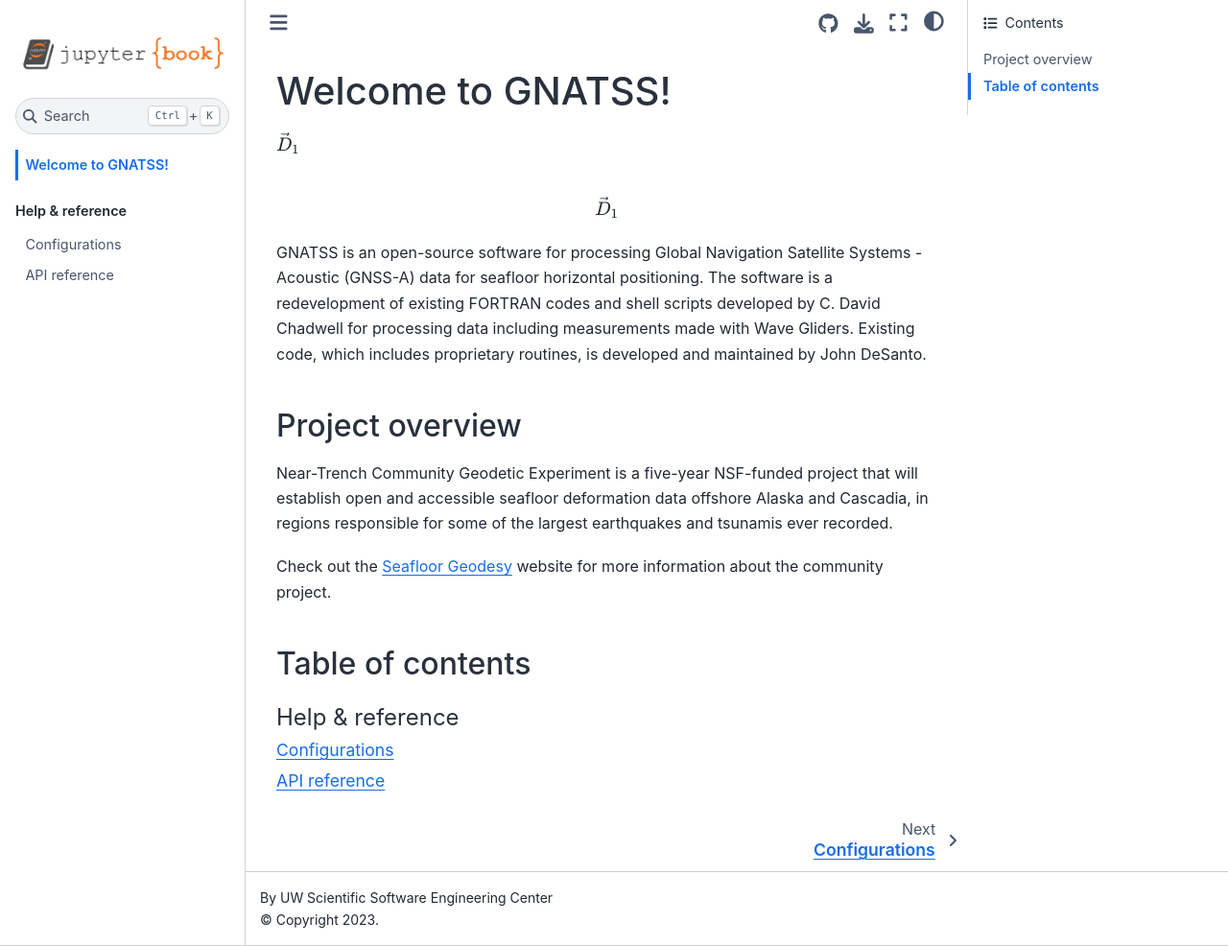
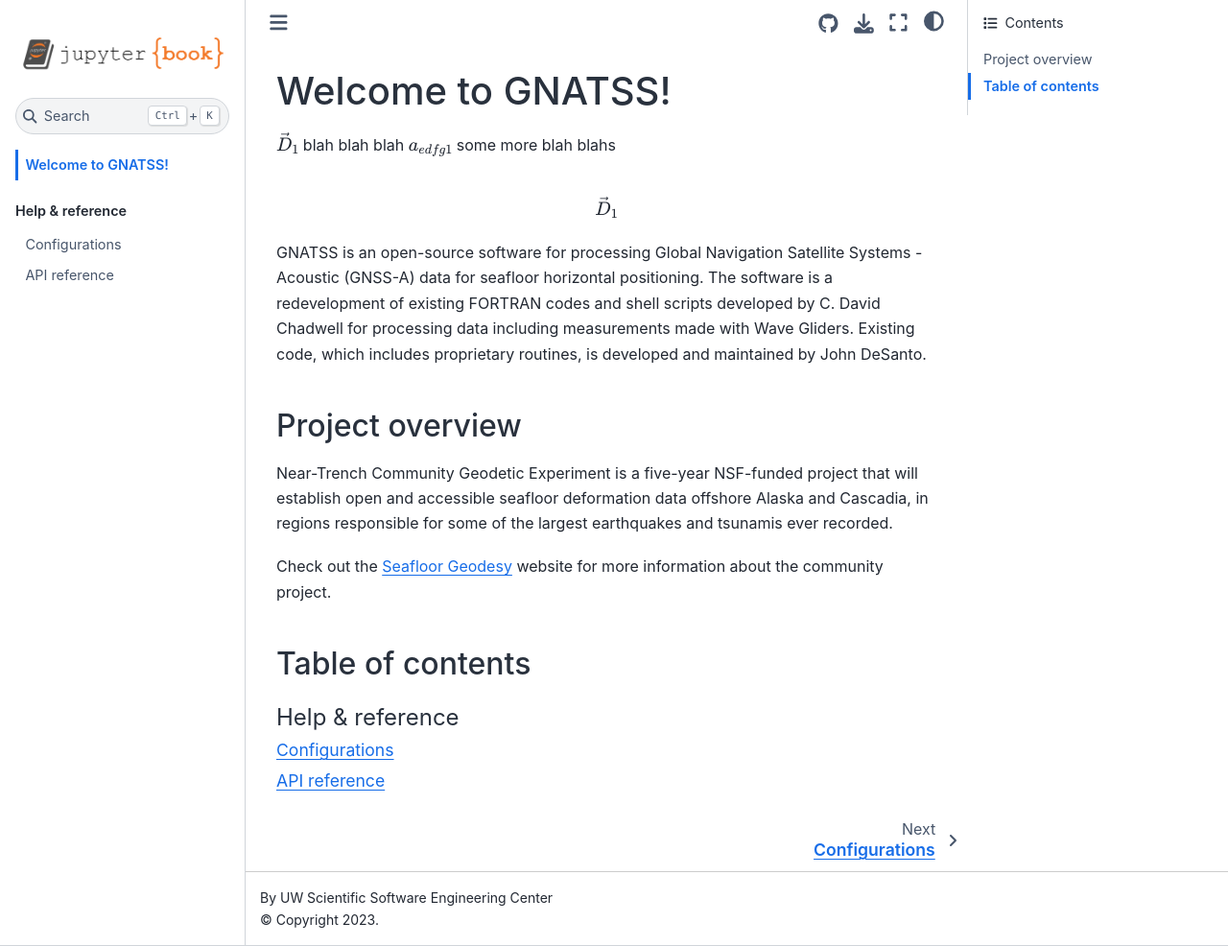
Before and after one commit to seafloor-geodesy/gnatss, a Jupyter Book: the page built from docs/intro.md, in a window 1280 px wide and 986 px high. Shown: the whole window at 96% size. Built offline with Jupyter Book 1.0.4 settings and Sphinx 7.4.7 and the Sphinx Book theme 1.1.4, drawn with Linux system fonts in a browser that asks for light colours.

Commit message:
Update intro.md

```diff
--- a/docs/intro.md
+++ b/docs/intro.md
@@ -1,6 +1,6 @@
 # Welcome to GNATSS!
 
-$\vec{D}_1$
+$\vec{D}_1$ blah blah blah $a_{edfg1}$ some more blah blahs
 
 $$
 \vec{D}_1
```
